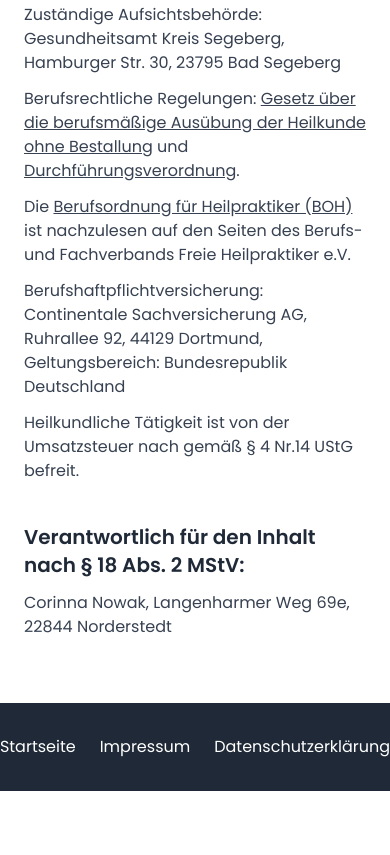
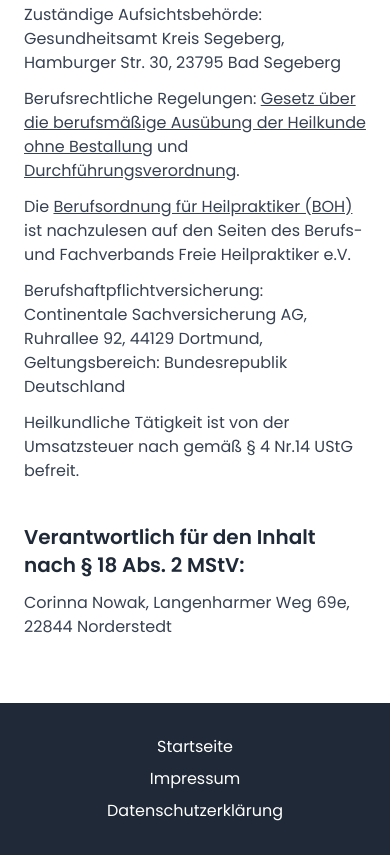
Before and after one commit to corinna-nowak/corinna-nowak.de, a website: page impressum.html in a window 390 px wide. Shown: the part 847-1702 px from the top of the page. Before the commit the page ends 1638 px from the top, so only its background shows below. Drawn offline with Linux system fonts and the light colour scheme.

Commit message:
fix footer positioning

```diff
--- a/impressum.html
+++ b/impressum.html
@@ -184,7 +184,9 @@
     <footer class="bg-gray-800 text-white py-8">
       <div class="container mx-auto px-6">
         <div class="flex justify-center items-center">
-          <div class="flex justify-center space-x-6">
+          <div
+            class="flex justify-center text-center flex-col gap-2 sm:flex-row sm:gap-x-8"
+          >
             <a href="/" class="hover:text-green-primary transition-colors"
               >Startseite</a
             >
--- a/styles/input.css
+++ b/styles/input.css
@@ -4,7 +4,7 @@
     src: url('../fonts/Poppins-Light-latin.woff2') format('woff2');
     font-weight: 300;
     font-style: normal;
-    font-display: optional;
+    font-display: swap;
     unicode-range: U+000-5FF, U+00DF, U+00E4, U+00F6, U+00FC, U+00C4, U+00D6, U+00DC, U+1E9E;
 }
 
@@ -13,7 +13,7 @@
     src: url('../fonts/Poppins-Regular-latin.woff2') format('woff2');
     font-weight: 400;
     font-style: normal;
-    font-display: swap;
+    font-display: optional;
     unicode-range: U+000-5FF, U+00DF, U+00E4, U+00F6, U+00FC, U+00C4, U+00D6, U+00DC, U+1E9E;
 }
 
```
Also changed, not shown: datenschutz.html (+3 -1 lines), index.html (+4 -2 lines), styles/output.css.
